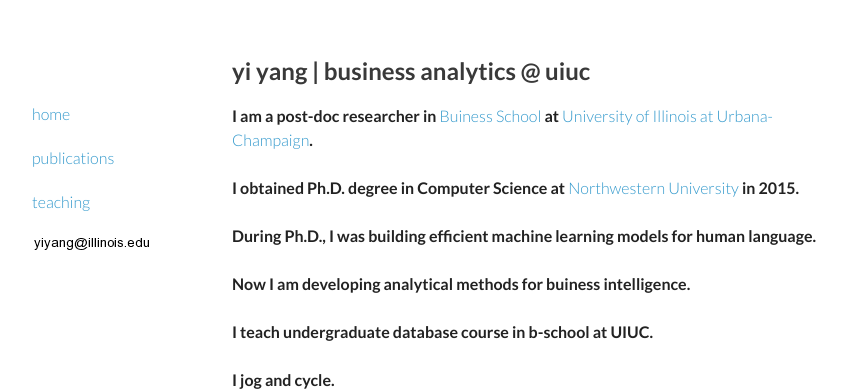
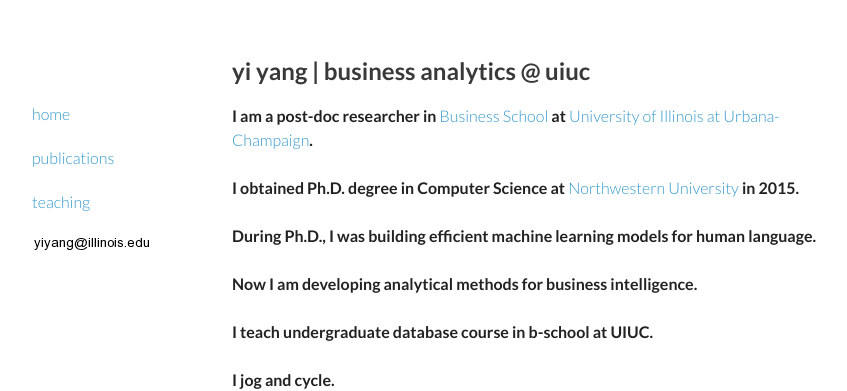
Before and after one commit to yya518/yya518.github.io, a Jekyll site: the page built from index.html, in a window 1280 px wide. Shown: the top 391 px of the page, without its empty margins (208-1055 px from the left). Built offline with Jekyll 4.4.1, drawn with Linux system fonts in a browser that asks for light colours.

Commit message:
add content

```diff
--- a/index.html
+++ b/index.html
@@ -4,12 +4,12 @@
 
 <h2 id="welcome">yi yang | business analytics @ uiuc</h2>
 
-<p>I am a post-doc researcher in <a href = "http://business.illinois.edu/">Buiness School</a> at <a href = "http://illinois.edu/">University of Illinois at Urbana-Champaign</a>. <br><br>
+<p>I am a post-doc researcher in <a href = "http://business.illinois.edu/">Business School</a> at <a href = "http://illinois.edu/">University of Illinois at Urbana-Champaign</a>. <br><br>
 
 I obtained Ph.D. degree in Computer Science at <a href = "http://www.northwestern.edu/">Northwestern University</a> in 2015. <br> <br>
 
 During Ph.D., I was building efficient machine learning models for human language. <br><br>
-Now I am developing analytical methods for buiness intelligence. <br><br>
+Now I am developing analytical methods for business intelligence. <br><br>
 I teach undergraduate database course in b-school at UIUC. <br><br>
 I jog and cycle.
 
--- a/teaching.html
+++ b/teaching.html
@@ -6,7 +6,7 @@
 <h2 id="welcome">teaching</h2>
 <p><br>
 <b>instructor:</b><br>
-database management and implementation [UIUC, fall 15, spring 16, undergrad] <br><br>
+database design and management [UIUC, fall 15, spring 16, undergrad] <br><br>
 
 <b>teaching assistant: </b><br>
 artificial intelligence [Northwestern, spring 15, undergrad+grad]
```
